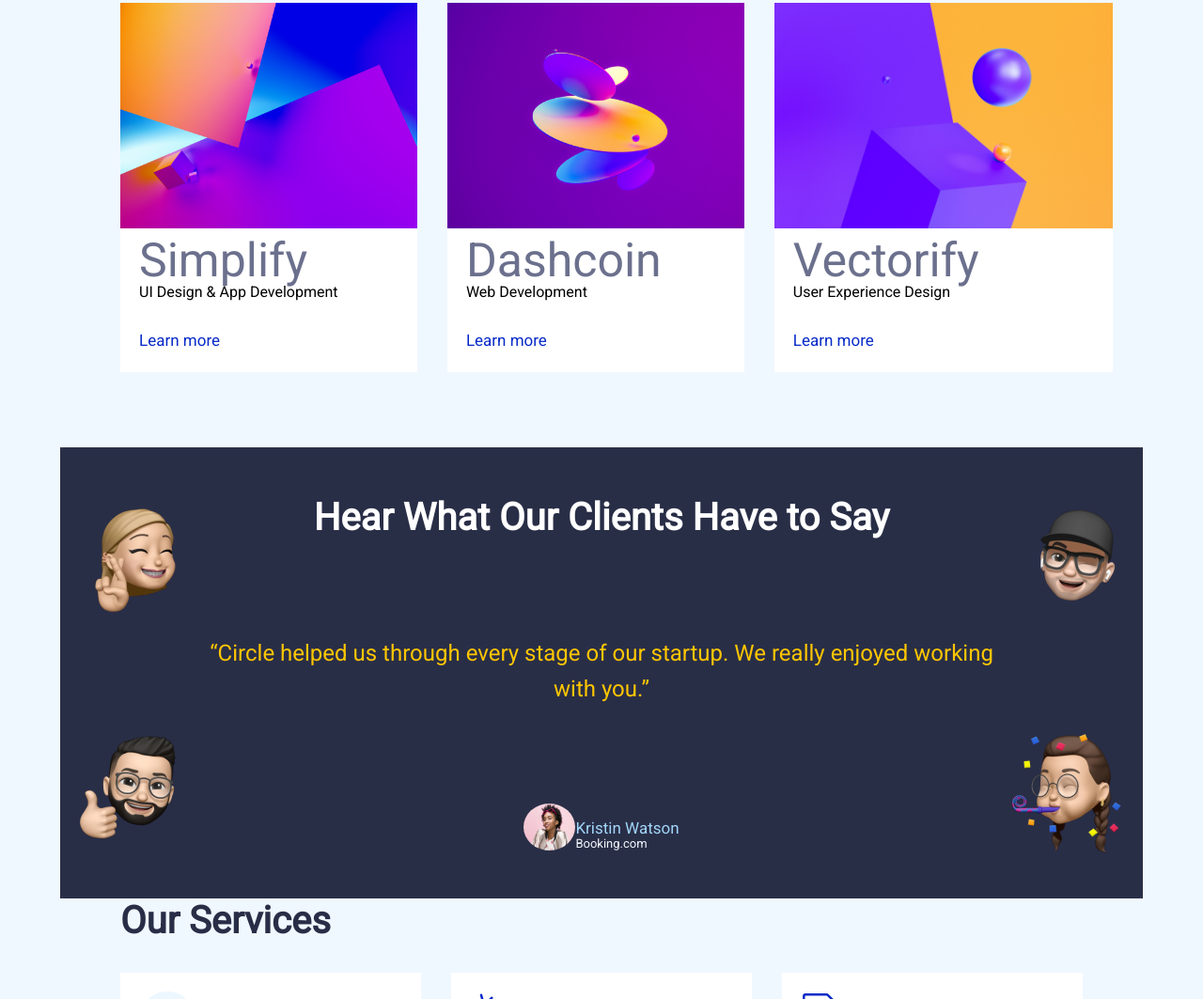
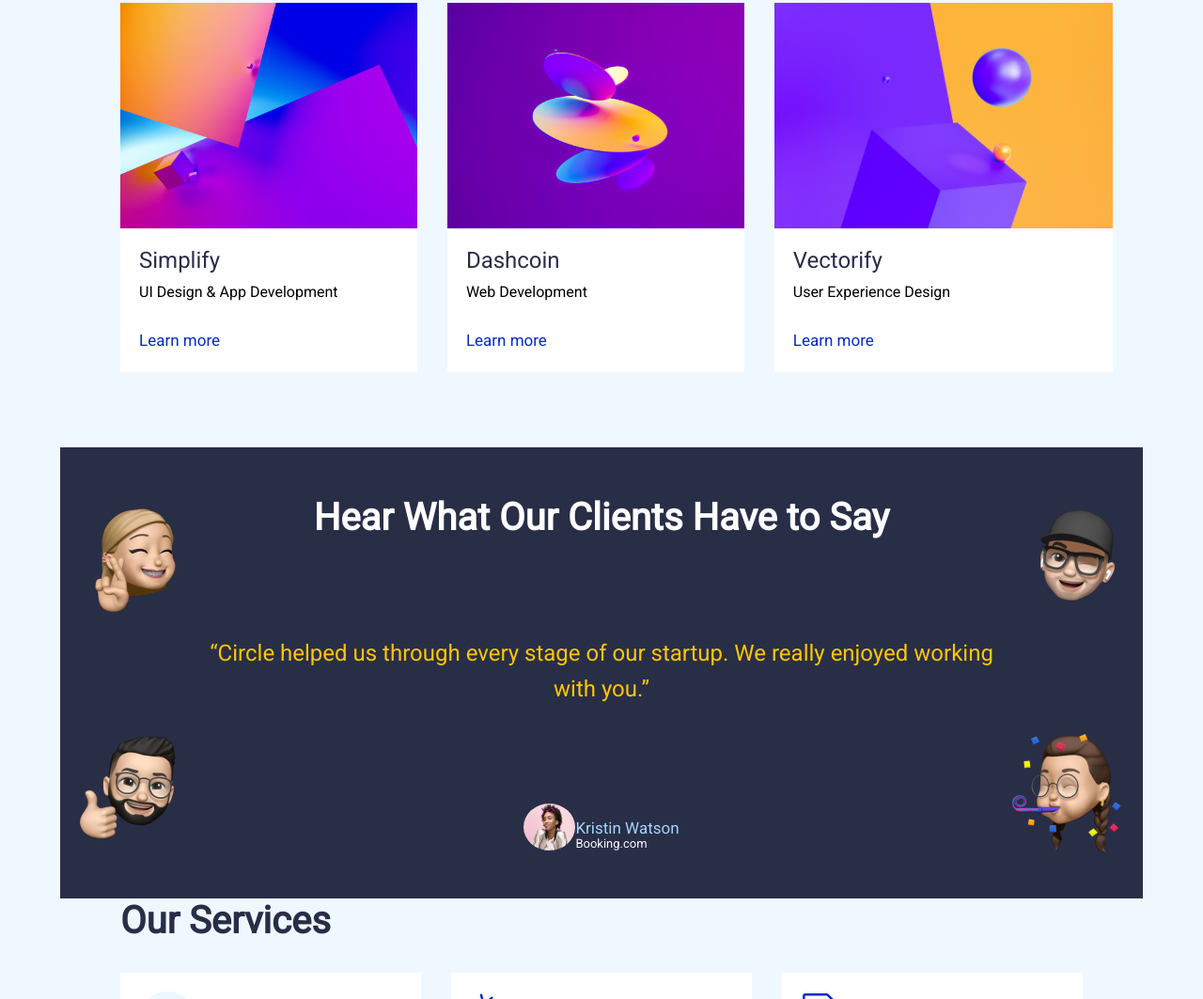
Before and after one commit to serge-svg/ironhack-labs-midterm-project, a plain HTML site: page index.html in a window 1280 px wide. Shown: the part 1003-2066 px from the top of the page at 94% size. Drawn offline with Linux system fonts and the light colour scheme.

Commit message:
solved issue with text size

```diff
--- a/index.html
+++ b/index.html
@@ -111,7 +111,7 @@
         <article>
           <img src="images/projects-section/1.jpg" alt="Simplify">
           <div class="card-text">
-            <h2>Simplify</h2>
+            <h4>Simplify</h4>
             <p>UI Design & App Development</p>
             <a href="#simplify">Learn more</a>
           </div>
@@ -120,7 +120,7 @@
         <article>
           <img src="images/projects-section/2.jpg" alt="Simplify">
           <div class="card-text">
-            <h2>Dashcoin</h2>
+            <h4>Dashcoin</h4>
             <p>Web Development</p>
             <a href="#dashcoin">Learn more</a>
           </div>
@@ -129,7 +129,7 @@
         <article>
           <img src="images/projects-section/3.jpg" alt="Simplify">
           <div class="card-text">
-            <h2>Vectorify</h2>
+            <h4>Vectorify</h4>
             <p>User Experience Design</p>
             <a href="#vectorify">Learn more</a>
           </div>
--- a/styles/main.css
+++ b/styles/main.css
@@ -22,11 +22,20 @@ h1 {
    line-height: 47px;
  }
 
+ h4 {
+  color: #292E47;
+
+  font-weight: 500;
+  font-size: 24px;
+  line-height: 28px;
+}
+
 .text {
-   font-family: 'Roboto';
+  color: #6B708D;
+  font-family: 'Roboto';
    font-style: normal;
-   color: #6B708D;
    line-height: 150%;
+
    padding-left: 2vh;
 }
 
```
Also changed, not shown: projects.html (+4 -4 lines).
